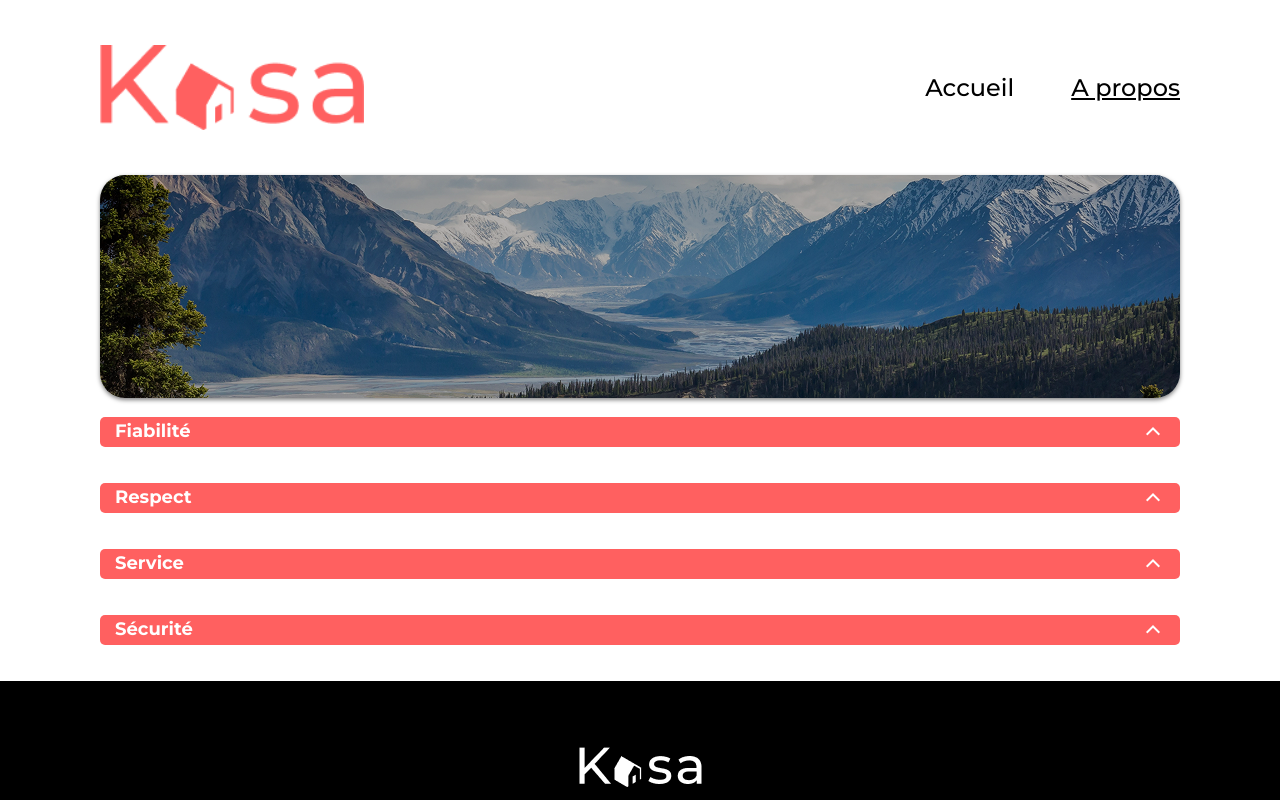
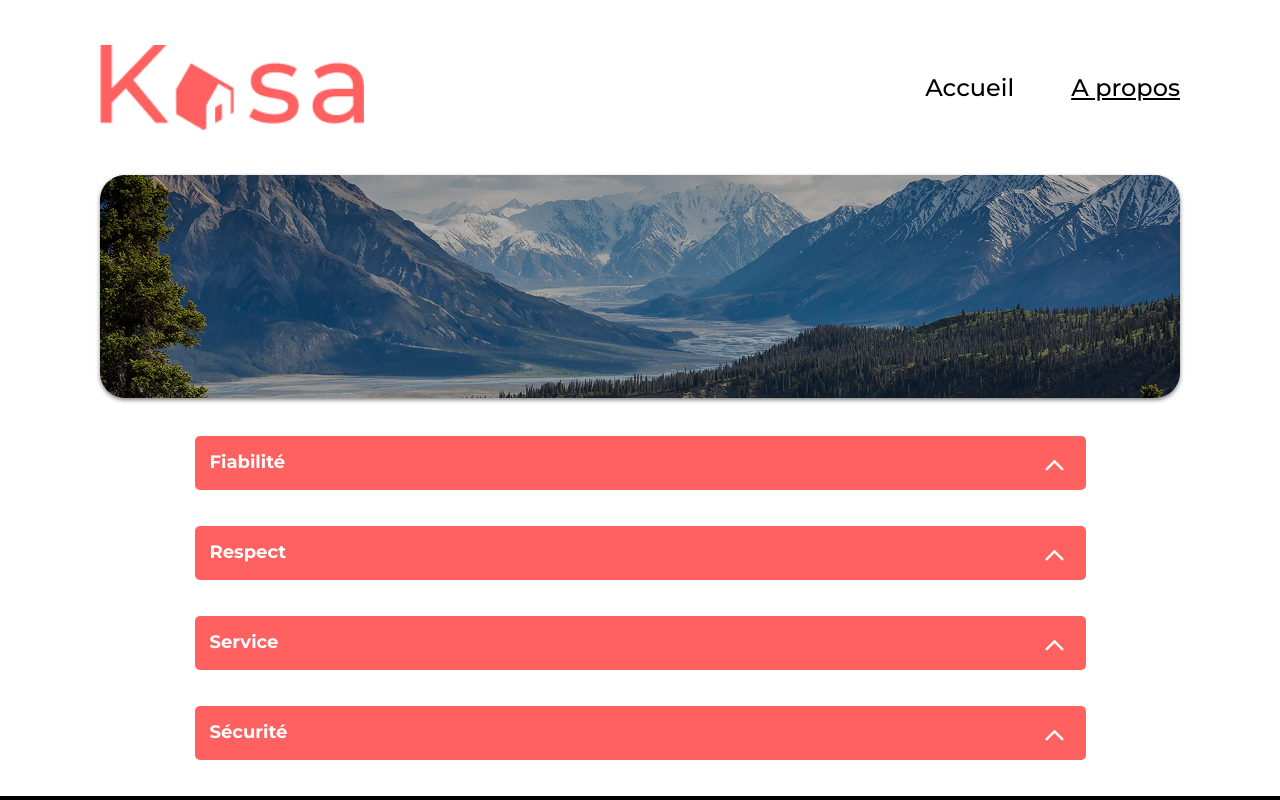
Before and after one commit to ericDev1o/kasa, a React (Vite) app: page /about in a window 1280 px wide. Shown: the top 800 px of the page. Built offline with nearby package versions, Linux system fonts and the light colour scheme.

Commit message:
Collapse container fix is done.

```diff
--- a/src/assets/style/css/main.css
+++ b/src/assets/style/css/main.css
@@ -292,26 +292,26 @@
 }
 
 @media (min-width: 1024px) {
-  .values {
+  .collapse-container {
     margin-top: 38px;
     padding: 0 8.75%;
   }
-  .values .collapse {
+  .collapse-container .collapse {
     max-width: 1023px;
     height: 54px;
   }
-  .values .collapse .material-symbols-outlined {
+  .collapse-container .collapse .material-symbols-outlined {
     font-size: 32px;
   }
-  .values .value__p-open {
+  .collapse-container .value__p-open {
     margin-bottom: 38px;
   }
 }
 @media (prefers-reduced-motion) {
-  .values .collapse-toggle {
+  .collapse-container .collapse-toggle {
     transition: transform 6s ease-in-out;
   }
-  .values .value__p {
+  .collapse-container .value__p {
     transition: max-height 6s ease-in-out;
   }
 }
--- a/src/assets/style/scss/collapse-container.scss
+++ b/src/assets/style/scss/collapse-container.scss
@@ -48,7 +48,7 @@
 }
 
 @media (min-width: 1024px) {
-    .values {
+    .collapse-container {
         margin-top: 38px;
         padding: 0 8.75%;
 
@@ -68,7 +68,7 @@
 }
 
 @media (prefers-reduced-motion) {
-    .values {
+    .collapse-container {
         .collapse-toggle {
             transition: transform 6s ease-in-out;
         }
```
